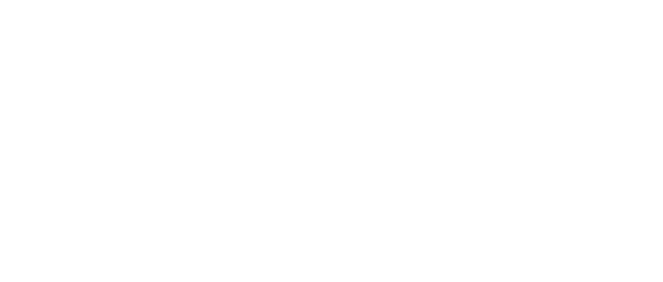
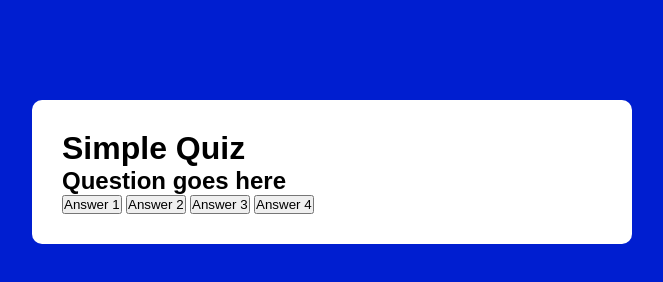
Before and after one commit to alireza64ahmadi/Quiz-app, a plain HTML site: page index.html in a window 1280 px wide. Shown: the whole page, without its empty margins (308-971 px from the left). Drawn offline with Linux system fonts and the light colour scheme.

Commit message:
“Added Simple Quiz Layout”
 “Implemented basic HTML structure for a simple quiz, including a title, question, and answer buttons. Use the copy button to copy this commit information.”

```diff
--- a/index.html
+++ b/index.html
@@ -7,6 +7,17 @@
     <link rel="stylesheet" href="style.css">
 </head>
 <body>
-
+    <div class="app">
+        <h1>Simple Quiz</h1>
+        <div class="quiz">
+            <h2 id="question">Question goes here</h2>
+            <div id="answer">
+                <button class="btn">Answer 1 </button>
+                <button class="btn">Answer 2 </button>
+                <button class="btn">Answer 3 </button>
+                <button class="btn">Answer 4 </button>
+            </div>
+        </div>
+    </div>
 </body>
 </html>
--- a/style.css
+++ b/style.css
@@ -5,3 +5,14 @@
     box-sizing: border-box;
 
 }
+body{
+    background-color: #001ed0;
+}
+.app{
+    background-color: #fff;
+    width: 90%;
+    max-width:600px ;
+    margin: 100px auto 0;
+    border-radius: 10px;
+    padding: 30px;
+}
```
